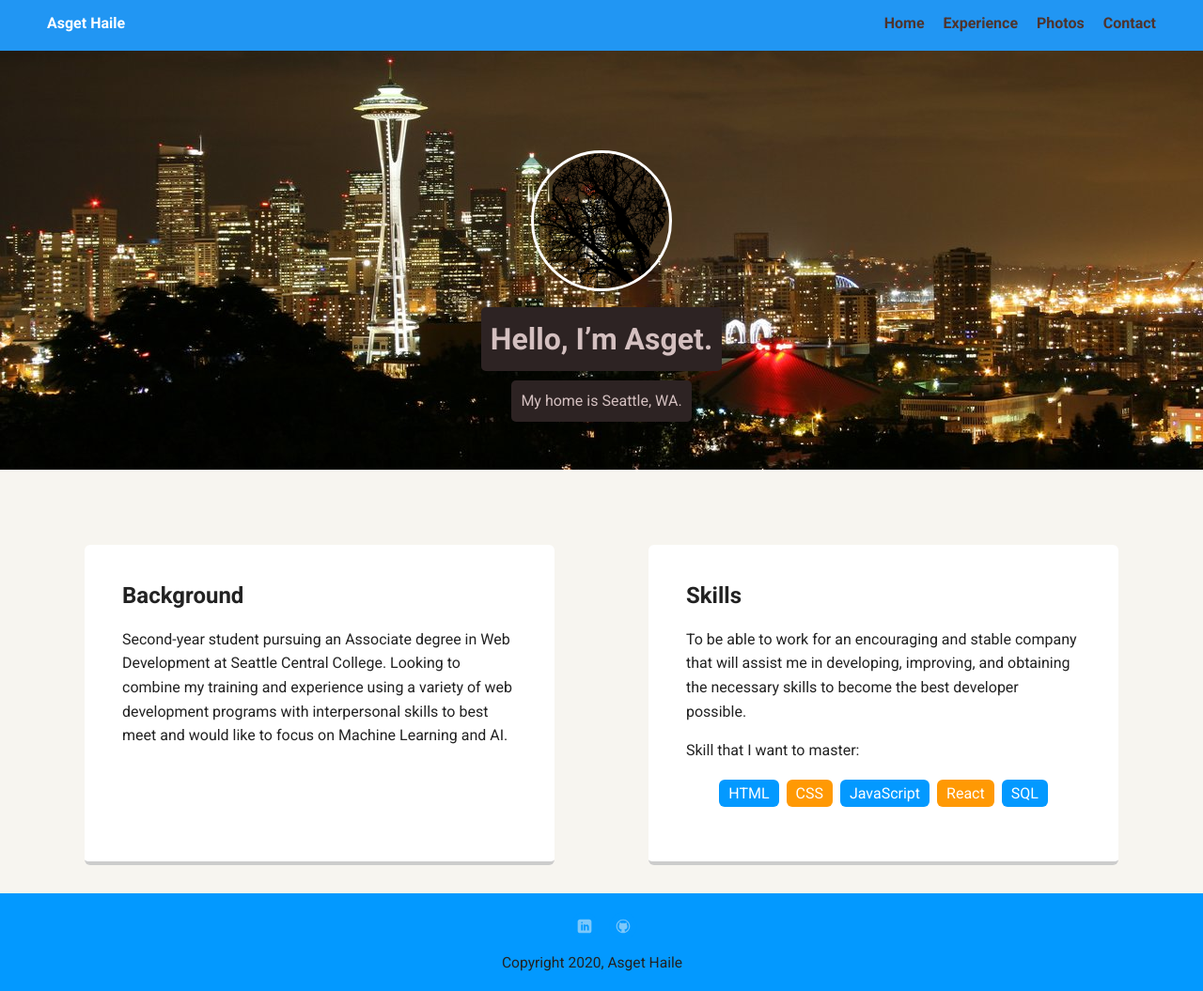
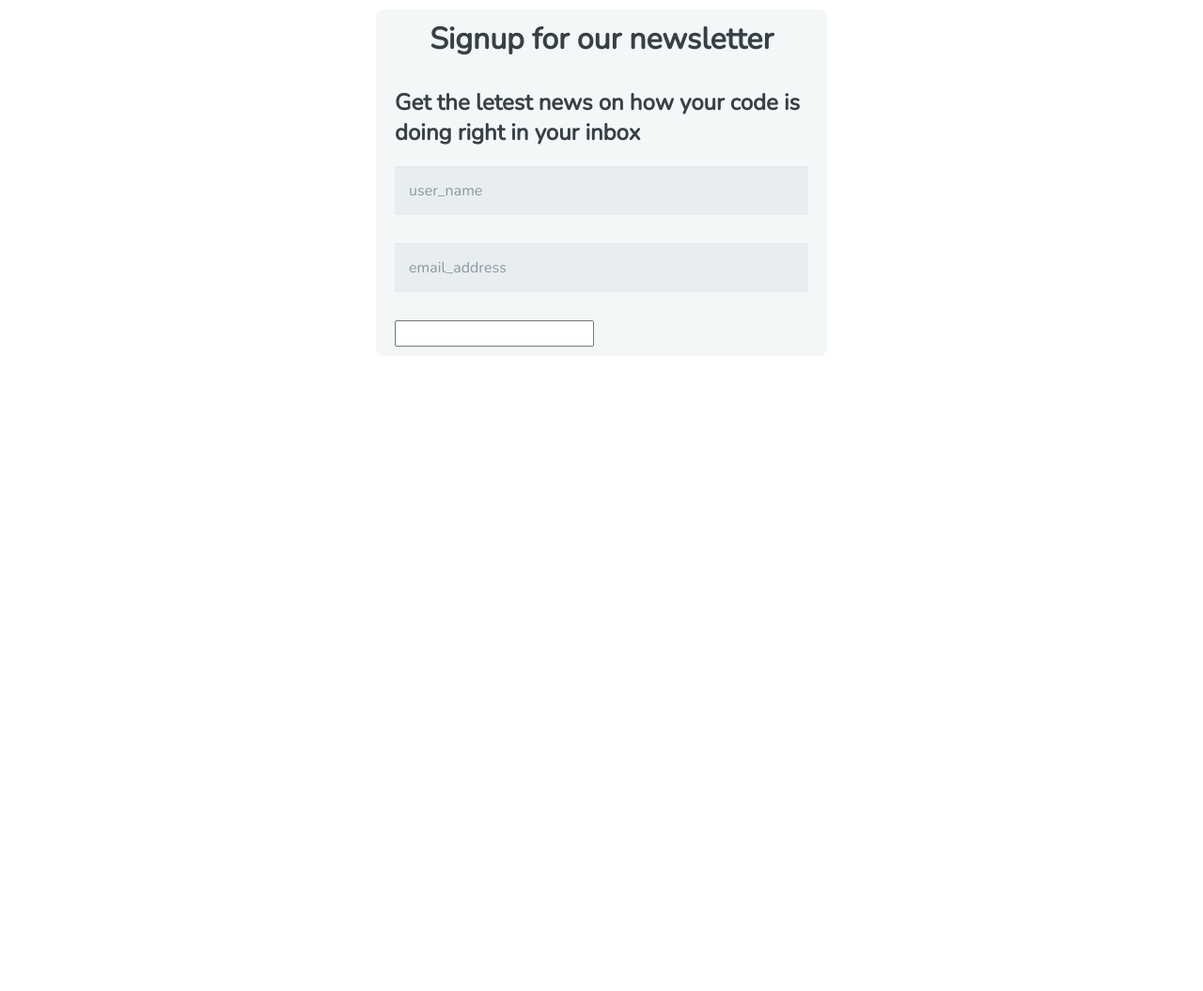
Before and after one commit to Asget-dev/techdegree-project-3, a plain HTML site: page index.html in a window 1280 px wide. Shown: the whole page at 94% size. After the commit the page ends 800 px from the top, so only its background shows below. Drawn offline with nearby package versions, Linux system fonts and the light colour scheme; a web font is replaced by a local one.

Commit message:
index and css updated

```diff
--- /dev/null
+++ b/css/main.css
@@ -0,0 +1,117 @@
+*, *:before, *:after {
+  -moz-box-sizing: border-box;
+  -webkit-box-sizing: border-box;
+  box-sizing: border-box;
+}
+
+body {
+  font-family: 'Nunito', sans-serif;
+  color: #384047;
+}
+
+form {
+  max-width: 300px;
+  margin: 10px auto;
+  padding: 10px 20px;
+  background: #f4f7f8;
+  border-radius: 8px;
+}
+
+h1 {
+  margin: 0 0 30px 0;
+  text-align: center;
+}
+
+input[type="text"],
+input[type="password"],
+input[type="date"],
+input[type="datetime"],
+input[type="email"],
+input[type="number"],
+input[type="search"],
+input[type="tel"],
+input[type="time"],
+input[type="url"],
+textarea,
+select {
+  background: rgba(255,255,255,0.1);
+  border: none;
+  font-size: 16px;
+  height: auto;
+  margin: 0;
+  outline: 0;
+  padding: 15px;
+  width: 100%;
+  background-color: #e8eeef;
+  color: #8a97a0;
+  box-shadow: 0 1px 0 rgba(0,0,0,0.03) inset;
+  margin-bottom: 30px;
+}
+
+input[type="radio"],
+input[type="checkbox"] {
+  margin: 0 4px 8px 0;
+}
+
+select {
+  padding: 6px;
+  height: 32px;
+  border-radius: 2px;
+}
+
+button {
+  padding: 19px 39px 18px 39px;
+  color: #FFF;
+  background-color: #4bc970;
+  font-size: 18px;
+  text-align: center;
+  font-style: normal;
+  border-radius: 5px;
+  width: 100%;
+  border: 1px solid #3ac162;
+  border-width: 1px 1px 3px;
+  box-shadow: 0 -1px 0 rgba(255,255,255,0.1) inset;
+  margin-bottom: 10px;
+}
+
+fieldset {
+  margin-bottom: 30px;
+  border: none;
+}
+
+legend {
+  font-size: 1.4em;
+  margin-bottom: 10px;
+}
+
+label {
+  display: block;
+  margin-bottom: 8px;
+}
+
+label.light {
+  font-weight: 300;
+  display: inline;
+}
+
+.number {
+  background-color: #5fcf80;
+  color: #fff;
+  height: 30px;
+  width: 30px;
+  display: inline-block;
+  font-size: 0.8em;
+  margin-right: 4px;
+  line-height: 30px;
+  text-align: center;
+  text-shadow: 0 1px 0 rgba(255,255,255,0.2);
+  border-radius: 100%;
+}
+
+@media screen and (min-width: 480px) {
+
+  form {
+    max-width: 480px;
+  }
+
+}
--- a/css/style.css
+++ /dev/null
@@ -1,228 +0,0 @@
-/* Global Layout Set-up */
-* {
-  box-sizing: border-box;
-}
-
-body {
-  margin: 0;
-  padding: 0;
-  text-align: center;
-  font-family: 'Roboto', sans-serif;
-  color: #222;
-  background: #f7f5f0;
-}
-/* Link Styles */
-
-a {
-  text-decoration: none;
-  color: #4e342e;
-}
-a:hover {
-   color: #6633ff;
-}
-
-/* Section Styles */
-
-.main-nav {
-  width: 100%;
-  background: #2196f3;
-  min-height: 30px;
-  padding: 10px;
-  position: fixed;
-  text-align: center;
-  top: 0;
-}
-.nav {
-  display: flex;
-  justify-content: space-around;
-  font-weight: 700;
-  list-style-type: none;
-  margin: 0 auto;
-  padding: 0;
-}
-.name{
-  display: none;
-}
-.nav li {
-  padding: 5px 10px 10px 10px;
-}
-.nav a {
-  transition: all .5s;
-}
-.nav a:hover {
-  color: white
-}
-
-header {
-  text-align: center;
-  background: url('../images/seattle.jpg') no-repeat top center ;
-  background-size: cover;
-  overflow: hidden;
-  padding-top: 60px;
-  margin-top: 50px;
-  min-height: 450px;
-  width: 100%;
-  height: auto;
-  line-height: 1.5;
-}
-
-header .profile-image {
-  margin-top: 50px;
-  width: 150px;
-  height: 150px;
-  border-radius: 50%;
-  border: 3px solid white;
-  transition: all .5s;
-}
-header .profile-image:hover {
-  transform: scale(1.2) rotate(5deg);
-}
-.tag {
-  background-color: #2d2323;
-  color: #d4c0c0;
-  padding: 10px;
-  border-radius: 5px;
-  display: table;
-  margin: 10px auto;
-}
-.location {
-  background-color: #2d2323;
-  color: #d4c0c0;
-}
-.card,
-.primery-content{
-  margin: 30px;
-  padding: 20px 40px 40px;
-  text-align: left;
-  background: #fff;
-  border-bottom: 4px solid #ccc;
-  border-radius: 6px;
-}
-.card{
-  max-width: 500px;
-}
-
-.card:hover,
-.primery-content{
-  border-color: #ff99ff;
-}
-
-ul.skills {
-  padding: 0;
-  text-align: center;
-}
-
-.skills li {
-  border-radius: 6px;
-  display: inline-block;
-  background: #ff9904;
-  color: white;
-  padding: 5px 10px;
-  margin: 2px;
-}
-
-.skills li:nth-child(odd) {
-  background: #0399ff;
-}
-
-footer {
-  /* width: 100%;
-  min-height: 30px; */
-  /* padding: 20px 0 40px 20px; */
-width: 100%;
-background: #2196f3;
-min-height: 30px;
-
-text-align: center;
-top: 0;
-}
-
-footer .copyright {
-  top: -8px;
-  margin-right: 20px;
-  font-size: .75em;
-}
-
-footer ul {
-  list-style-type: none;
-  margin: 0;
-  padding: 0;
-}
-
-footer ul li {
-  display: inline-block;
-}
-
-a.social {
-  display: inline-block;
-  text-indent: -9999px;
-  margin-left: 5px;
-  width: 30px;
-  height: 30px;
-  background-size: 30px 30px;
-  opacity: .5;
-  transition: all .25s;
-}
-
-a.linkedin {
-  background-image: url(../images/linkedin.svg);
-}
-a.github {
-  background-image: url(../images/github.svg);
-}
-a.social:hover {
-  opacity: 1;
-}
-.clearfix {
-  clear: both;
-}
-
-  .wrap{
-    min-height: calc(100vh - 89px);
-  }
-
-/* Styles for larger screens */
-@media screen and (min-width: 769px) {
-
-  .flex {
-      display: flex;
-      max-width: 1200px;
-      justify-content: space-around;
-      margin: 0 auto;
-  }
-
-  header {
-    min-height: 450px;
-  }
-
-  .nav {
-    max-width: 1200px;
-  }
-
-  .nav .name {
-    display: block;
-    margin-right: auto;
-    color: white;
-  }
-
-  main {
-    padding-top: 50px ;
-  }
-
-  main p {
-    line-height: 1.6em;
-  }
-
-  footer {
-    font-size: 1.3em;
-    max-width: 100%;
-    min-height: 5em;
-    background-color: #0399ff;
-  }
- footer ul{
-  padding-top: 20px;
- }
-  .wrap{
-    min-height: calc(100vh - 89px);
-  }
-}
--- a/index.html
+++ b/index.html
@@ -1,62 +1,23 @@
-<!doctype html>
-<html lang="en">
-<head>
-  <meta charset="utf-8">
-  <title>Asget Haile Profile</title>
-  <meta name="viewport" content="width=device-width, initial-scale=1.0">
-  <link rel="stylesheet" href="css/style.css">
-  <link href="https://fonts.googleapis.com/css?family=Muli%7CRoboto:400,300,500,700,900" rel="stylesheet"></head>
-  <body>
+<!DOCTYPE html>
+<html>
+    <head>
+        <meta charset="utf-8">
+        <meta name="viewport" content="width=device-width, initial-scale=1.0">
+        <title>Sign Up Form</title>
+        <link rel="stylesheet" href="css/normalize.css">
+        <link href='http://fonts.googleapis.com/css?family=Nunito:400,300' rel='stylesheet' type='text/css'>
+        <link rel="stylesheet" href="css/main.css">
+    </head>
+    <body>
 
-    <nav class="main-nav">
-       <ul class="nav">
-         <li class="name">Asget Haile</li>
-         <li><a href="index.html">Home</a></li>
-         <li><a href="resume.html">Experience</a></li>
-         <li><a href="#">Photos</a></li>
-         <li><a href="#">Contact</a></li>
-       </ul>
-   </nav>
+      <form action="index.html" method="post">
+        <h1>Signup for our newsletter</h1>
+        <h2>Get the letest news on how your code is doing right in your inbox </h2>
 
-   <header>
-     <img src="images/me.png" alt="Drawing of Asget Haile" class="profile-image">
-     <h1 class="tag name">Hello, I’m Asget.</h1>
-     <p class="tag location">My home is Seattle, WA.</p>
-   </header>
+         <input type="text" name="name" value="user_name">
+         <input type="email" name="mail" value="email_address">
+         <input type="phone" name="" value="">
+      </form>
 
-  <container class="container">
-   <main class="flex">
-     <section class="card">
-       <h2>Background</h2>
-       <p>Second-year student pursuing an Associate degree in Web Development
-       at Seattle Central College. Looking to combine my training and experience
-       using a variety of web development programs with interpersonal skills
-       to best meet and would like to focus on Machine Learning and AI.</p>
-    </section>
-
-     <section class="card">
-       <h2>Skills </h2>
-       <p>
-       To be able to work for an encouraging and stable company that
-       will assist me in developing, improving, and obtaining the necessary
-       skills to become the best developer possible.</p>
-       <p>Skill that I want to master: </p>
-       <ul class="skills">
-         <li>HTML</li>
-         <li>CSS </li>
-         <li>JavaScript</li>
-         <li>React</li>
-         <li>SQL</li>
-       </ul>
-     </section>
-   </main>
-  </container>
-   <footer>
-     <ul>
-       <li><a href="https://github.com/Asget-dev" target="_blank" class="social linkedin">LinkedIn</a></li>
-       <li><a href="https://www.linkedin.com/in/asgedom/" target="_blank" class="social github">Github</a></li>
-     </ul>
-     <p class="copyright">Copyright 2020, Asget Haile</p>
-   </footer>
- </body>
+    </body>
 </html>
```
Also changed, not shown: resume.html (deleted, +0 -94 lines), css/normalize.css (added), images/github.svg (deleted), images/linkedin.svg (deleted), images/me.png (deleted), images/rsz_2seattle.jpg (deleted), images/seattle.jpg (deleted), images/seattle_two.jpg (deleted), 4 other files.
